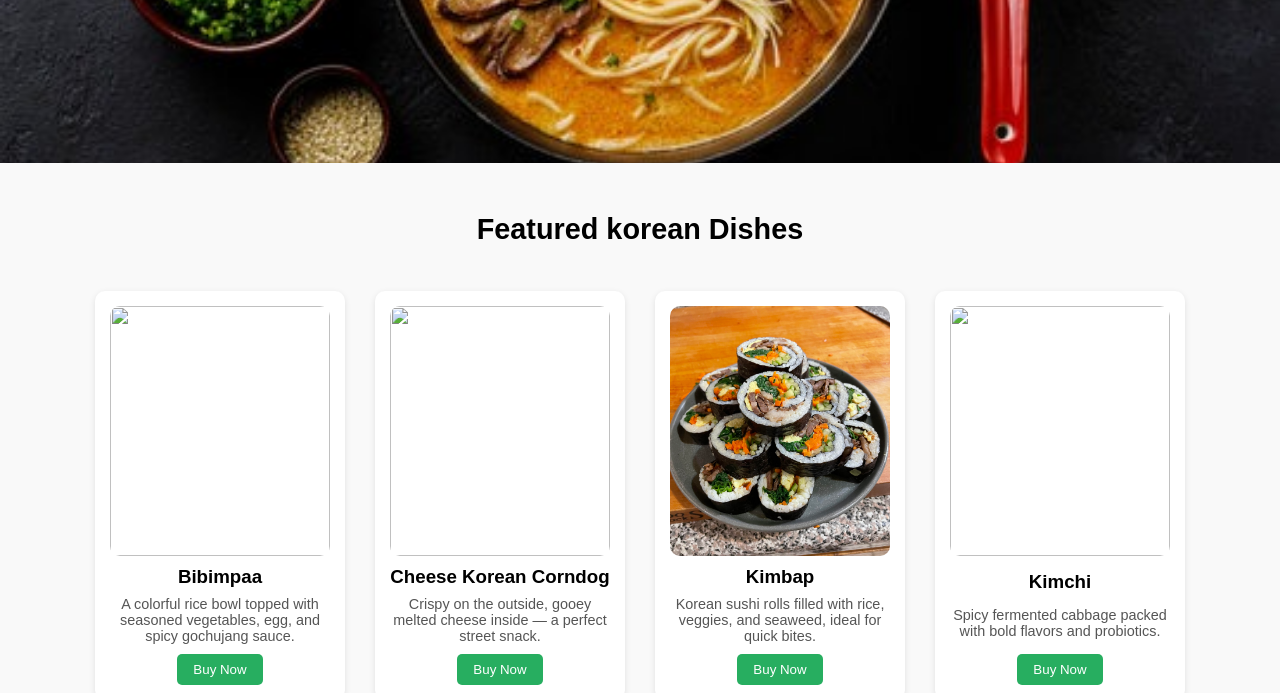
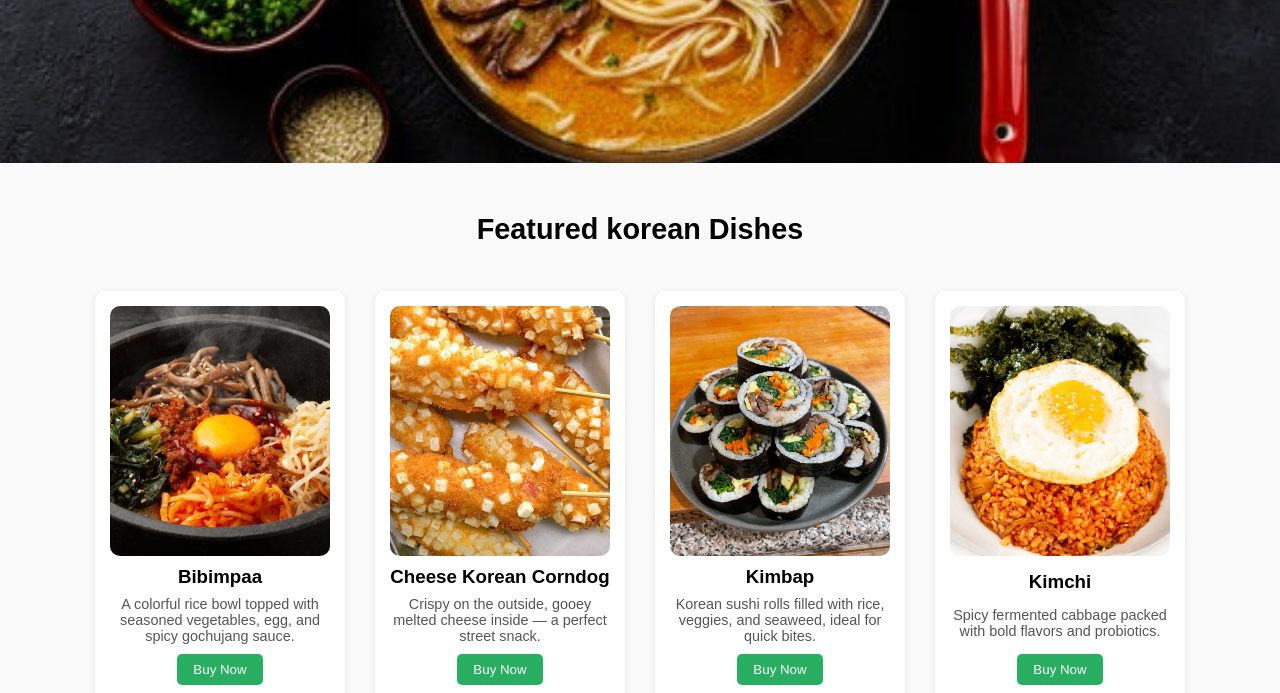
Before and after one commit to YogaPriya12/Flex-Properties, a plain HTML site: page index.html in a window 1280 px wide. Shown: the part 297-990 px from the top of the page. Drawn offline with Linux system fonts and the light colour scheme.

Commit message:
Fix HTML structure and content

```diff
--- a/index.html
+++ b/index.html
@@ -32,13 +32,13 @@
     <h2>Featured korean Dishes</h2>
     <div class="dish-container">
       <div class="dish-card">
-        <img src=".Bibimbap-southkorean.webp" alt="">
+        <img src="Bibimbap-southkorean.webp" alt="">
         <h3>Bibimpaa</h3>
         <p>A colorful rice bowl topped with seasoned vegetables, egg, and spicy gochujang sauce.</p>
         <button>Buy Now</button>
       </div>
       <div class="dish-card">
-        <img src=".cheese korean corndog.jpg" alt="">
+        <img src="cheese korean corndog.jpg" alt="">
         <h3>Cheese Korean Corndog</h3>
         <p>Crispy on the outside, gooey melted cheese inside — a perfect street snack.</p>
         <button>Buy Now</button>
@@ -50,7 +50,7 @@
         <button>Buy Now</button>
       </div>
       <div class="dish-card">
-        <img src=".Kimchi.webp" alt="">
+        <img src="Kimchi.webp" alt="">
         <h3>Kimchi</h3>
         <p>Spicy fermented cabbage packed with bold flavors and probiotics.</p>
         <button>Buy Now</button>
@@ -109,7 +109,7 @@
     <h2>Customer Reviews</h2>
     <div class="review-container">
       <div class="review">
-        <img src="reviews-asset/ush.jpg" alt="Customer" class="review-img">
+        <img src="ush.jpg" alt="Customer" class="review-img">
         <div class="review-content">
           <span class="stars">⭐⭐⭐⭐⭐</span>
           <p>"Spicy, cheesy, truly amazing!"</p>
```
